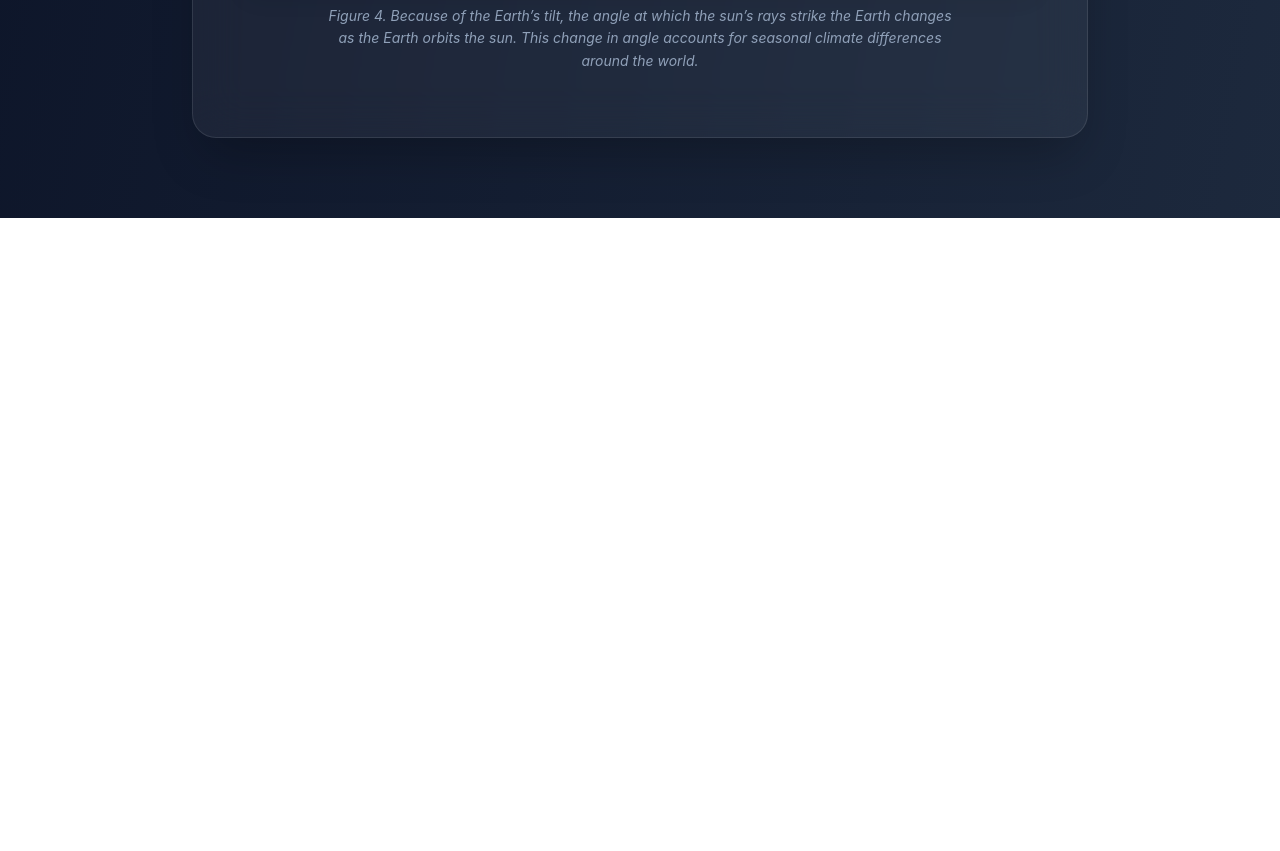
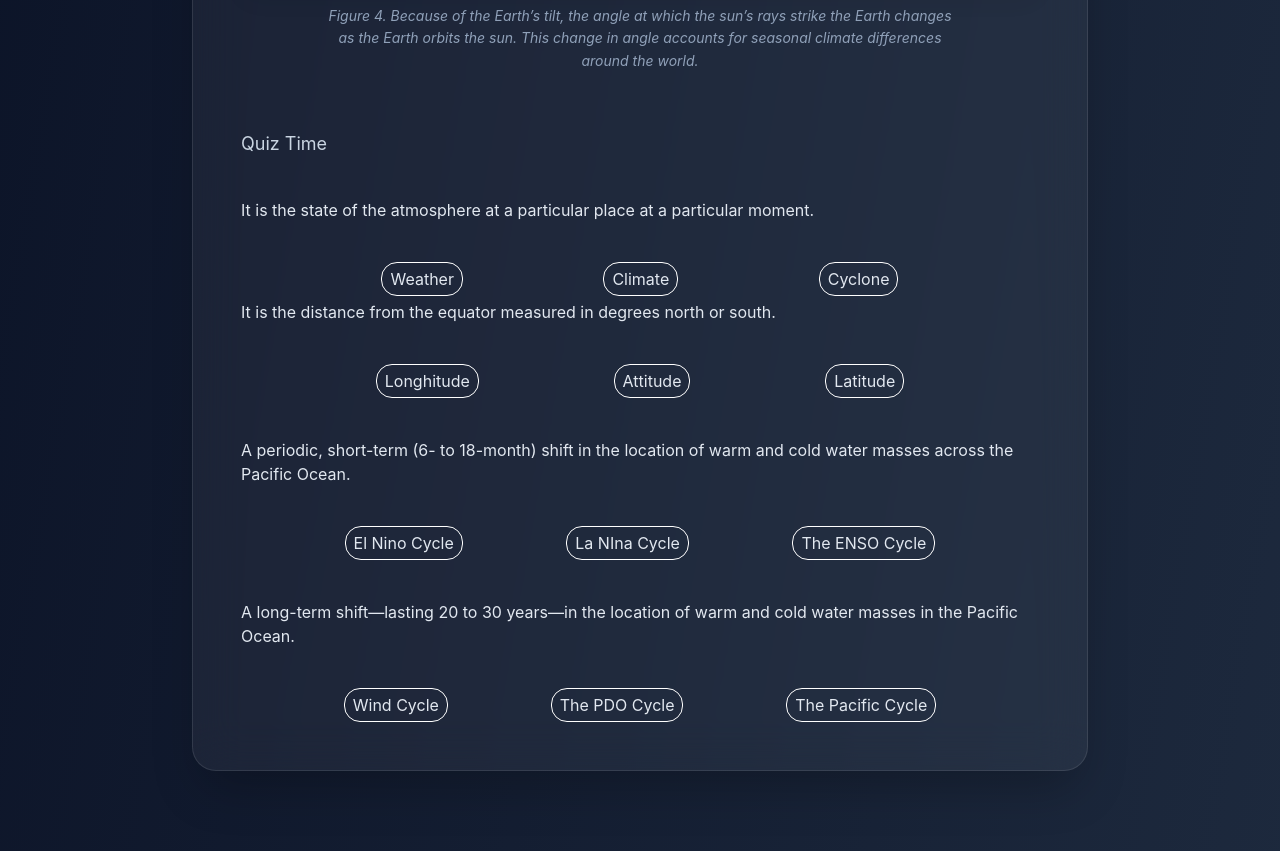
Before and after one commit to dnlaldrn/Environmental-Science, an Angular app: page /climate-change in a window 1280 px wide. Shown: the part 6580-7431 px from the top of the page. Before the commit the page ends 6798 px from the top, so only its background shows below. Built offline with nearby package versions, Linux system fonts and the light colour scheme.

Commit message:
Add quiz

```diff
--- a/src/app/Components/climate-component/climate-component.html
+++ b/src/app/Components/climate-component/climate-component.html
@@ -66,9 +66,9 @@
         </div>
       </div>
 
-      <div class="overflow-hidden rounded-2xl border border-white/10 shadow-2xl group">
+      <div class="overflow-hidden rounded-2xl border border-white/10 shadow-2xl ">
         <img
-          class="w-full h-auto object-cover transform group-hover:scale-105 transition-transform duration-700 ease-in-out"
+          class="w-full h-full object-cover transform group-hover:scale-105 transition-transform duration-700 ease-in-out"
           src="f3.png"
           alt="Figure 3"
         />
@@ -322,6 +322,8 @@
                   ></video>
                 }
 
+
+
         </div>
         <p
           class="text-center text-sm text-slate-400 italic mt-6 px-6 max-w-2xl mx-auto leading-relaxed"
@@ -331,6 +333,93 @@
           differences around the world.
         </p>
       </div>
-    </div>
+      <p class="text-slate-300 text-lg leading-relaxed mt-6">
+        Quiz Time
+      </p>
+      <p>It is the state of the atmosphere at a particular place at a particular moment.</p>
+
+      <div class="flex justify-evenly w-full mb-1">
+  <button
+    (click)="chooseAnswer('Weather')"
+    [ngClass]="{
+      'bg-green-500 text-white': selectedAnswer === 'Weather'
+    }" class="border border-white px-2 py-1 rounded-2xl">
+    Weather
+  </button>
+
+  <button
+   class="border border-white px-2 py-1 rounded-2xl"
+    (click)="chooseAnswer('Climate')"
+    [ngClass]="{
+      'bg-red-500 text-white': selectedAnswer === 'Climate'
+    }">
+    Climate
+  </button>
+
+  <button
+   class="border border-white px-2 py-1 rounded-2xl"
+    (click)="chooseAnswer('Cyclone')"
+    [ngClass]="{
+      'bg-red-500 text-white': selectedAnswer === 'Cyclone'
+    }">
+    Cyclone
+  </button>
+</div>
+
+       <p>It is the distance from the equator measured in degrees north or south.</p>
+       <div class="flex justify-evenly w-full ">
+        <button  class="border border-white px-2 py-1 rounded-2xl" (click)="chooseAnswer('Longhitude')" [ngClass]="{
+  'bg-red-500 text-white':  selectedAnswer === 'Longhitude'
+}">Longhitude</button>
+         <button   class="border border-white px-2 py-1 rounded-2xl" (click)="chooseAnswer('Attitude')"  [ngClass]="{
+
+  'bg-red-500 text-white':  selectedAnswer == 'Attitude'
+
+}">Attitude</button>
+          <button  class="border border-white px-2 py-1 rounded-2xl"  (click)="chooseAnswer('Latitude')"  [ngClass]="{
+  'bg-green-500 text-white': selectedAnswer === 'Latitude',
+
+}">Latitude</button>
+
+       </div>
+       <p>A periodic, short-term (6- to 18-month) shift in the location of warm and cold water masses across the Pacific Ocean.</p>
+    <div class="flex justify-evenly w-full ">
+        <button  class="border border-white px-2 py-1 rounded-2xl" (click)="chooseAnswer('El Nino Cycle')" [ngClass]="{
+  'bg-red-500 text-white':  selectedAnswer === 'El Nino Cycle'
+}">El Nino Cycle</button>
+         <button   class="border border-white px-2 py-1 rounded-2xl" (click)="chooseAnswer('La NIna Cycle')"  [ngClass]="{
+
+  'bg-red-500 text-white':  selectedAnswer == 'La NIna Cycle'
+
+}">La NIna Cycle</button>
+          <button  class="border border-white px-2 py-1 rounded-2xl"  (click)="chooseAnswer('The ENSO Cycle')"  [ngClass]="{
+  'bg-green-500 text-white': selectedAnswer === 'The ENSO Cycle',
+
+}">The ENSO Cycle</button>
+
+
+       </div>
+       <p>
+        A long-term shift—lasting 20 to 30 years—in the location of warm and cold water masses in the Pacific Ocean.
+       </p>
+       <div class="flex justify-evenly w-full ">
+        <button  class="border border-white px-2 py-1 rounded-2xl" (click)="chooseAnswer('Wind Cycle')" [ngClass]="{
+  'bg-red-500 text-white':  selectedAnswer === 'Wind Cycle'
+}">Wind Cycle</button>
+         <button   class="border border-white px-2 py-1 rounded-2xl" (click)="chooseAnswer('The PDO Cycle')"  [ngClass]="{
+
+  'bg-green-500 text-white': selectedAnswer === 'The PDO Cycle'
+
+}">The PDO Cycle</button>
+          <button  class="border border-white px-2 py-1 rounded-2xl"  (click)="chooseAnswer('The Pacific Cycle')"  [ngClass]="{
+'bg-red-500 text-white':  selectedAnswer === 'The Pacific Cycle'
+
+}">The Pacific Cycle</button>
+
+
+       </div>
+      </div>
+
+
   </div>
 </section>
--- a/src/app/Components/climate-component/climate-component.ts
+++ b/src/app/Components/climate-component/climate-component.ts
@@ -1,16 +1,13 @@
 import { Component } from '@angular/core';
 import { RouterOutlet } from '@angular/router';
+import { CommonModule } from '@angular/common';
 
-interface Quizitems {
-  question: string;
-  choices: string[];
-  answer:string,
-}
+
 
 @Component({
   selector: 'app-climate-component',
   standalone: true,
-  imports: [RouterOutlet],
+  imports: [RouterOutlet,CommonModule],
   templateUrl: './climate-component.html',
   styleUrls: ['./climate-component.css'],
 })
@@ -26,17 +23,11 @@ export class ClimateComponent {
   playVideo2() {
     this.isVideo2playing = !this.isVideo2playing;
   }
+ selectedAnswer: string = '';
 
-  quizItems: Quizitems[] = [
-    {
-      question: 'It is the state of the atmosphere at a particular place at a particular moment',
-      choices: [
-        'Weather',
-        'Climate',
-        'Temperature',
-        'Atmosphere'
-      ],
-      answer:"Weather",
-    }
-  ];
+chooseAnswer(answer: string) {
+  this.selectedAnswer = answer;
+  console.log(answer)
 }
+
+}
```
